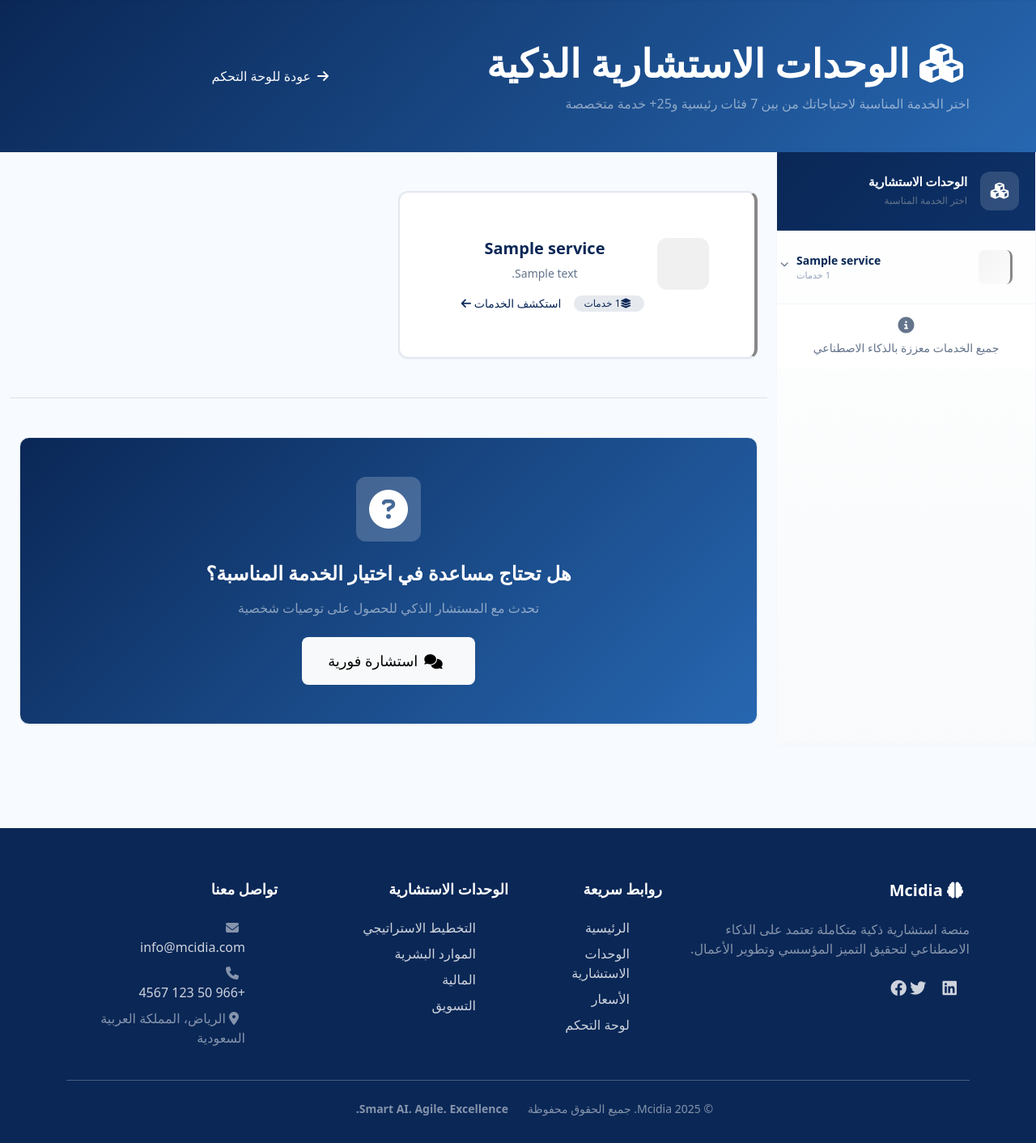
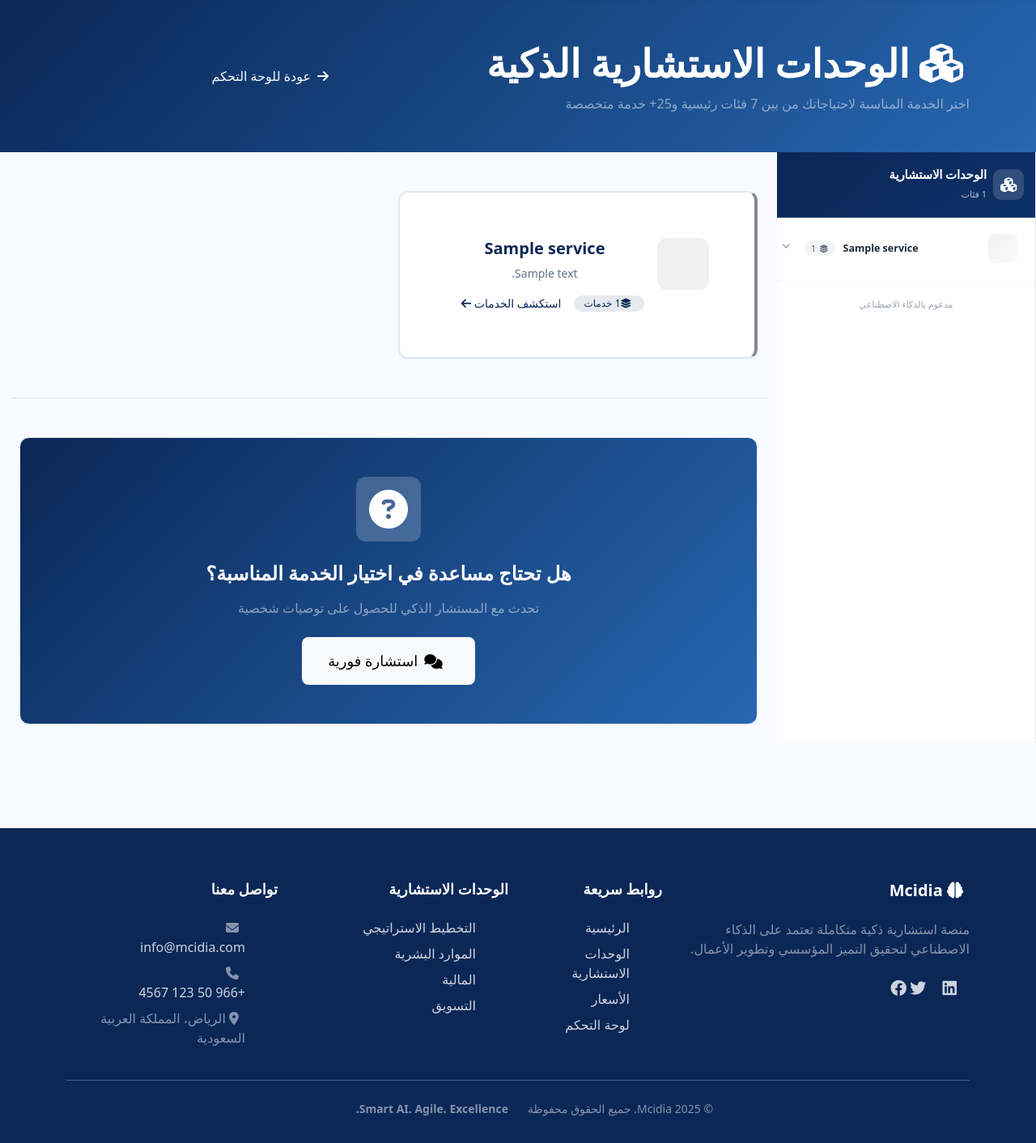
Before and after one commit to Omar-Shaheen-2001/Mcidia_ai, a Flask app: page /services/ in a window 1280 px wide. Shown: the part 89-1501 px from the top of the page at 81% size. Run offline with Flask 3, Linux system fonts and the light colour scheme; tables that the repository leaves empty hold one stand-in row (values such as "Sample post"); some libraries are stand-ins or nearby versions.

Commit message:
Improve responsiveness and visual appeal of the services sidebar
Update `services_sidebar.html` to enhance responsiveness and visual presentation, including adjustments to spacing, header elements, and service item display to better adapt to different screen sizes.

Replit-Commit-Author: Agent
Replit-Commit-Session-Id: 7ee768ab-58ad-4b22-a429-f137f2ebf147
Replit-Commit-Checkpoint-Type: full_checkpoint
Replit-Commit-Event-Id: 4169daad-bbcb-42b5-ab14-e7c2e6f688be
Replit-Commit-Screenshot-Url: https://storage.googleapis.com/screenshot-production-us-central1/d73acdb3-c850-41f1-9aa9-431d1ab13f5f/7ee768ab-58ad-4b22-a429-f137f2ebf147/eCU4CG4

```diff
--- a/templates/components/services_sidebar.html
+++ b/templates/components/services_sidebar.html
@@ -1,23 +1,23 @@
-<!-- Services Sidebar Component - Enhanced Design -->
+<!-- Services Sidebar Component - Responsive Design -->
 <div class="services-sidebar {{ 'd-none d-lg-block' if not always_show else '' }}" id="servicesSidebar">
     <!-- Sidebar Header -->
     <div class="sidebar-header">
-        <div class="d-flex align-items-center gap-3">
+        <div class="d-flex align-items-center gap-2">
             <div class="header-icon">
                 <i class="fas fa-cubes"></i>
             </div>
-            <div>
-                <h6 class="mb-0 fw-bold">
+            <div class="flex-grow-1">
+                <h6 class="mb-0 fw-bold header-title">
                     {{ 'الوحدات الاستشارية' if lang == 'ar' else 'Consulting Modules' }}
                 </h6>
-                <small class="text-muted">{{ 'اختر الخدمة المناسبة' if lang == 'ar' else 'Choose your service' }}</small>
+                <small class="header-subtitle">{{ all_services|length }} {{ 'فئات' if lang == 'ar' else 'categories' }}</small>
             </div>
         </div>
     </div>
 
     <!-- Sidebar Content -->
     <div class="sidebar-content">
-        <div class="accordion accordion-flush" id="servicesAccordion">
+        <div class="accordion" id="servicesAccordion">
             {% for service in all_services %}
             <div class="accordion-item">
                 <!-- Service Category Header -->
@@ -28,16 +28,17 @@
                             data-bs-target="#collapse{{ service.id }}"
                             aria-expanded="{{ 'true' if (current_service and current_service.id == service.id) else 'false' }}"
                             aria-controls="collapse{{ service.id }}">
-                        <div class="d-flex align-items-center w-100 gap-3">
-                            <div class="service-icon-wrapper" style="background: linear-gradient(135deg, {{ service.color }}15, {{ service.color }}05); border-{{ 'right' if lang == 'ar' else 'left' }}: 3px solid {{ service.color }};">
+                        <div class="service-header-content">
+                            <div class="service-icon-box" style="background: linear-gradient(135deg, {{ service.color }}20, {{ service.color }}08);">
                                 <i class="fas {{ service.icon }}" style="color: {{ service.color }};"></i>
                             </div>
-                            <div class="flex-grow-1">
-                                <div class="service-title">
+                            <div class="service-text">
+                                <div class="service-name">
                                     {{ service.title_ar if lang == 'ar' else service.title_en }}
                                 </div>
-                                <div class="service-count">
-                                    {{ service.active_offerings|length }} {{ 'خدمات' if lang == 'ar' else 'services' }}
+                                <div class="service-badge">
+                                    <i class="fas fa-layer-group"></i>
+                                    <span>{{ service.active_offerings|length }}</span>
                                 </div>
                             </div>
                         </div>
@@ -50,26 +51,19 @@
                      aria-labelledby="heading{{ service.id }}"
                      data-bs-parent="#servicesAccordion">
                     <div class="accordion-body">
-                        <div class="offerings-list">
                         {% for offering in service.active_offerings %}
                         <a href="{{ url_for('services.offering_detail', service_slug=service.slug, offering_slug=offering.slug) }}"
-                               class="offering-item {{ 'active' if (current_offering and current_offering.id == offering.id) else '' }}"
-                               data-service-color="{{ service.color }}">
-                                <div class="offering-indicator" style="background-color: {{ service.color }};"></div>
-                                <div class="offering-content">
-                                    <span class="offering-title">
-                                        {{ offering.title_ar if lang == 'ar' else offering.title_en }}
-                                    </span>
+                           class="offering-link {{ 'active' if (current_offering and current_offering.id == offering.id) else '' }}">
+                            <div class="offering-dot" style="background-color: {{ service.color }};"></div>
+                            <span class="offering-name">{{ offering.title_ar if lang == 'ar' else offering.title_en }}</span>
                             {% if offering.is_ai_powered %}
-                                    <span class="ai-badge">
+                            <span class="ai-indicator" title="{{ 'معزز بالذكاء الاصطناعي' if lang == 'ar' else 'AI Powered' }}">
                                 <i class="fas fa-robot"></i>
                             </span>
                             {% endif %}
-                                </div>
-                                <i class="fas fa-chevron-{{ 'left' if lang == 'ar' else 'right' }} offering-arrow"></i>
+                            <i class="fas fa-angle-{{ 'left' if lang == 'ar' else 'right' }} offering-chevron"></i>
                         </a>
                         {% endfor %}
-                        </div>
                     </div>
                 </div>
             </div>
@@ -79,63 +73,69 @@
 
     <!-- Sidebar Footer -->
     <div class="sidebar-footer">
-        <div class="text-center">
-            <i class="fas fa-info-circle text-muted mb-2"></i>
-            <p class="small text-muted mb-0">
-                {{ 'جميع الخدمات معززة بالذكاء الاصطناعي' if lang == 'ar' else 'All services are AI-powered' }}
+        <div class="footer-content">
+            <i class="fas fa-sparkles footer-icon"></i>
+            <p class="footer-text">
+                {{ 'مدعوم بالذكاء الاصطناعي' if lang == 'ar' else 'AI-Powered Services' }}
             </p>
         </div>
     </div>
 </div>
 
 <style>
-/* ========================================
-   Services Sidebar - Enhanced Styling
-   ======================================== */
+/* ==========================================
+   Services Sidebar - Responsive Design
+   ========================================== */
 
 .services-sidebar {
     height: calc(100vh - 70px);
     display: flex;
     flex-direction: column;
-    background: linear-gradient(to bottom, #ffffff 0%, #f8fafb 100%);
-    border-{{ 'left' if lang == 'ar' else 'right' }}: 1px solid var(--color-border-light);
+    background: #ffffff;
+    border-{{ 'left' if lang == 'ar' else 'right' }}: 1px solid #e5e7eb;
     position: sticky;
     top: 70px;
-    box-shadow: 2px 0 8px rgba(10, 39, 86, 0.03);
 }
 
-/* Sidebar Header */
+/* ==========================================
+   Sidebar Header
+   ========================================== */
 .sidebar-header {
-    padding: 1.5rem 1.25rem;
-    background: linear-gradient(135deg, var(--color-primary) 0%, #0D3168 100%);
+    padding: 1.25rem 1rem;
+    background: linear-gradient(135deg, #0A2756 0%, #0D3168 100%);
     border-bottom: 1px solid rgba(255, 255, 255, 0.1);
-    color: white;
+    flex-shrink: 0;
 }
 
 .header-icon {
-    width: 48px;
-    height: 48px;
+    width: 40px;
+    height: 40px;
     background: rgba(255, 255, 255, 0.15);
-    border-radius: var(--radius-lg);
+    border-radius: 10px;
     display: flex;
     align-items: center;
     justify-content: center;
-    font-size: 1.25rem;
+    font-size: 1.125rem;
     color: white;
+    flex-shrink: 0;
 }
 
-.sidebar-header h6 {
+.header-title {
     color: white;
-    font-size: 0.95rem;
+    font-size: 0.9375rem;
     letter-spacing: -0.01em;
+    line-height: 1.3;
 }
 
-.sidebar-header small {
+.header-subtitle {
     color: rgba(255, 255, 255, 0.7);
-    font-size: 0.75rem;
+    font-size: 0.6875rem;
+    font-weight: 500;
 }
 
-/* Sidebar Content */
+/* ==========================================
+   Sidebar Content
+   ========================================== */
 .sidebar-content {
     flex: 1;
     overflow-y: auto;
@@ -143,9 +143,9 @@
     padding: 0.5rem 0;
 }
 
-/* Scrollbar Styling */
+/* Custom Scrollbar */
 .sidebar-content::-webkit-scrollbar {
-    width: 5px;
+    width: 4px;
 }
 
 .sidebar-content::-webkit-scrollbar-track {
@@ -161,184 +161,194 @@
     background: #9ca3af;
 }
 
-/* Accordion Styling */
+/* ==========================================
+   Accordion Base Styles
+   ========================================== */
+.accordion {
+    --bs-accordion-bg: transparent;
+    --bs-accordion-border-width: 0;
+    --bs-accordion-border-radius: 0;
+}
+
 .accordion-item {
     border: none;
     background: transparent;
-    margin-bottom: 0.25rem;
+    margin-bottom: 0.125rem;
 }
 
 .accordion-button {
     padding: 0;
-    background: transparent !important;
+    background: transparent;
     border: none;
     box-shadow: none !important;
-    color: var(--color-text-primary);
+    outline: none;
 }
 
 .accordion-button:focus {
+    box-shadow: none;
     outline: none;
+}
+
+.accordion-button:not(.collapsed) {
+    background: transparent;
+    color: inherit;
     box-shadow: none;
 }
 
-/* Service Category Button */
+/* ==========================================
+   Service Category Button
+   ========================================== */
 .service-category-btn {
-    padding: 0.75rem 1rem;
-    border-radius: var(--radius-md);
-    margin: 0.25rem 0.75rem;
-    transition: all 0.2s ease;
+    padding: 0.875rem 1rem;
+    margin: 0 0.625rem;
+    border-radius: 8px;
+    transition: all 0.2s cubic-bezier(0.4, 0, 0.2, 1);
 }
 
 .service-category-btn:hover {
-    background: rgba(10, 39, 86, 0.03) !important;
-    transform: translateX({{ '2px' if lang == 'ar' else '-2px' }});
+    background: #f9fafb !important;
+    transform: translateX({{ '-2px' if lang == 'ar' else '2px' }});
 }
 
 .service-category-btn:not(.collapsed) {
-    background: linear-gradient(to {{ 'left' if lang == 'ar' else 'right' }}, rgba(10, 39, 86, 0.05), transparent) !important;
+    background: linear-gradient(to {{ 'left' if lang == 'ar' else 'right' }}, #f3f4f6, transparent) !important;
 }
 
-/* Service Icon Wrapper */
-.service-icon-wrapper {
-    width: 42px;
-    height: 42px;
-    border-radius: var(--radius-md);
+.service-header-content {
+    display: flex;
+    align-items: center;
+    gap: 0.875rem;
+    width: 100%;
+}
+
+/* Service Icon Box */
+.service-icon-box {
+    width: 38px;
+    height: 38px;
+    border-radius: 8px;
     display: flex;
     align-items: center;
     justify-content: center;
     flex-shrink: 0;
-    font-size: 1.1rem;
+    font-size: 1rem;
     transition: all 0.2s ease;
 }
 
-.service-category-btn:hover .service-icon-wrapper {
-    transform: scale(1.05);
+.service-category-btn:hover .service-icon-box {
+    transform: scale(1.08);
 }
 
-/* Service Title and Count */
-.service-title {
-    font-size: 0.875rem;
-    font-weight: 600;
-    color: var(--color-text-primary);
-    line-height: 1.3;
-    display: block;
+/* Service Text */
+.service-text {
+    flex: 1;
+    display: flex;
+    align-items: center;
+    gap: 0.625rem;
 }
 
-.service-count {
-    font-size: 0.7rem;
-    color: var(--color-text-tertiary);
-    margin-top: 0.125rem;
+.service-name {
+    font-size: 0.8125rem;
+    font-weight: 600;
+    color: #1f2937;
+    line-height: 1.4;
+    flex: 1;
+}
+
+.service-badge {
+    display: inline-flex;
+    align-items: center;
+    gap: 0.25rem;
+    padding: 0.1875rem 0.5rem;
+    background: #f3f4f6;
+    border-radius: 12px;
+    font-size: 0.6875rem;
+    color: #6b7280;
+    font-weight: 500;
+}
+
+.service-badge i {
+    font-size: 0.625rem;
 }
 
 /* Accordion Arrow */
 .accordion-button::after {
     background-image: none;
-    content: "\f078";
+    content: "\f107";
     font-family: "Font Awesome 6 Free";
     font-weight: 900;
-    font-size: 0.65rem;
-    color: var(--color-text-secondary);
+    font-size: 0.75rem;
+    color: #9ca3af;
     transition: transform 0.2s ease;
-    margin-{{ 'right' if lang == 'ar' else 'left' }}: auto;
+    margin-{{ 'right' if lang == 'ar' else 'left' }}: 0.5rem;
 }
 
 .accordion-button:not(.collapsed)::after {
     transform: rotate(180deg);
-    color: var(--color-primary);
+    color: #0A2756;
 }
 
-/* Accordion Body */
+/* ==========================================
+   Accordion Body
+   ========================================== */
 .accordion-body {
-    padding: 0.5rem 0.75rem 1rem 0.75rem;
+    padding: 0.375rem 0.625rem 0.75rem 0.625rem;
 }
 
-/* Offerings List */
-.offerings-list {
-    display: flex;
-    flex-direction: column;
-    gap: 0.25rem;
-}
-
-/* Offering Item */
-.offering-item {
+/* ==========================================
+   Offering Links
+   ========================================== */
+.offering-link {
     display: flex;
     align-items: center;
     gap: 0.75rem;
     padding: 0.625rem 1rem;
-    border-radius: var(--radius-md);
+    margin: 0.125rem 0.375rem;
+    border-radius: 6px;
     text-decoration: none;
-    color: var(--color-text-secondary);
-    transition: all 0.2s ease;
+    color: #6b7280;
+    font-size: 0.8125rem;
+    transition: all 0.15s ease;
     position: relative;
-    overflow: hidden;
-    margin-{{ 'right' if lang == 'ar' else 'left' }}: 0.5rem;
 }
 
-.offering-item::before {
-    content: '';
-    position: absolute;
-    {{ 'right' if lang == 'ar' else 'left' }}: 0;
-    top: 0;
-    bottom: 0;
-    width: 0;
-    background: var(--color-background);
-    transition: width 0.2s ease;
-    z-index: 0;
+.offering-link:hover {
+    background: #f9fafb;
+    color: #0A2756;
+    transform: translateX({{ '-3px' if lang == 'ar' else '3px' }});
 }
 
-.offering-item:hover::before {
-    width: 100%;
-}
-
-.offering-item:hover {
-    color: var(--color-primary);
-    transform: translateX({{ '3px' if lang == 'ar' else '-3px' }});
-    background: rgba(10, 39, 86, 0.02);
-}
-
-.offering-item.active {
+.offering-link.active {
     background: linear-gradient(to {{ 'left' if lang == 'ar' else 'right' }}, rgba(10, 39, 86, 0.08), rgba(10, 39, 86, 0.02));
-    color: var(--color-primary);
+    color: #0A2756;
     font-weight: 600;
 }
 
-/* Offering Indicator */
-.offering-indicator {
-    width: 6px;
-    height: 6px;
+/* Offering Dot */
+.offering-dot {
+    width: 5px;
+    height: 5px;
     border-radius: 50%;
     flex-shrink: 0;
-    opacity: 0.4;
+    opacity: 0.5;
     transition: all 0.2s ease;
-    position: relative;
-    z-index: 1;
 }
 
-.offering-item:hover .offering-indicator,
-.offering-item.active .offering-indicator {
+.offering-link:hover .offering-dot,
+.offering-link.active .offering-dot {
     opacity: 1;
-    transform: scale(1.3);
+    transform: scale(1.4);
 }
 
-/* Offering Content */
-.offering-content {
+/* Offering Name */
+.offering-name {
     flex: 1;
-    display: flex;
-    align-items: center;
-    gap: 0.5rem;
-    position: relative;
-    z-index: 1;
-}
-
-.offering-title {
-    font-size: 0.8125rem;
     line-height: 1.4;
 }
 
-/* AI Badge */
-.ai-badge {
-    width: 18px;
-    height: 18px;
+/* AI Indicator */
+.ai-indicator {
+    width: 16px;
+    height: 16px;
     background: linear-gradient(135deg, #2767B1, #0A2756);
     color: white;
     border-radius: 50%;
@@ -349,89 +359,216 @@
     flex-shrink: 0;
 }
 
-/* Offering Arrow */
-.offering-arrow {
-    font-size: 0.6rem;
-    color: var(--color-text-tertiary);
+/* Offering Chevron */
+.offering-chevron {
+    font-size: 0.625rem;
+    color: #d1d5db;
     opacity: 0;
     transition: all 0.2s ease;
-    position: relative;
-    z-index: 1;
 }
 
-.offering-item:hover .offering-arrow,
-.offering-item.active .offering-arrow {
+.offering-link:hover .offering-chevron,
+.offering-link.active .offering-chevron {
     opacity: 1;
-    transform: translateX({{ '3px' if lang == 'ar' else '-3px' }});
 }
 
-/* Sidebar Footer */
+/* ==========================================
+   Sidebar Footer
+   ========================================== */
 .sidebar-footer {
-    padding: 1rem 1.25rem;
-    border-top: 1px solid var(--color-border-light);
+    padding: 0.875rem 1rem;
+    border-top: 1px solid #f3f4f6;
     background: white;
+    flex-shrink: 0;
 }
 
-.sidebar-footer i {
-    font-size: 1.25rem;
+.footer-content {
+    text-align: center;
+}
+
+.footer-icon {
+    font-size: 1.125rem;
+    color: #fbbf24;
+    margin-bottom: 0.375rem;
     display: block;
 }
 
-.sidebar-footer p {
-    line-height: 1.4;
+.footer-text {
+    font-size: 0.6875rem;
+    color: #9ca3af;
+    margin: 0;
+    font-weight: 500;
 }
 
-/* Mobile Responsive */
+/* ==========================================
+   Responsive Design
+   ========================================== */
+
+/* Large Desktops (1440px+) */
+@media (min-width: 1440px) {
+    .sidebar-header {
+        padding: 1.5rem 1.25rem;
+    }
+
+    .header-icon {
+        width: 44px;
+        height: 44px;
+        font-size: 1.25rem;
+    }
+
+    .header-title {
+        font-size: 1rem;
+    }
+
+    .service-category-btn {
+        padding: 1rem 1.125rem;
+        margin: 0 0.75rem;
+    }
+
+    .service-icon-box {
+        width: 42px;
+        height: 42px;
+        font-size: 1.125rem;
+    }
+
+    .service-name {
+        font-size: 0.875rem;
+    }
+
+    .offering-link {
+        padding: 0.75rem 1.125rem;
+        font-size: 0.875rem;
+    }
+}
+
+/* Standard Desktops (1024px - 1439px) */
+@media (min-width: 1024px) and (max-width: 1439px) {
+    .sidebar-header {
+        padding: 1.125rem 0.875rem;
+    }
+
+    .header-icon {
+        width: 38px;
+        height: 38px;
+    }
+
+    .service-category-btn {
+        padding: 0.75rem 0.875rem;
+        margin: 0 0.5rem;
+    }
+
+    .service-icon-box {
+        width: 36px;
+        height: 36px;
+        font-size: 0.9375rem;
+    }
+
+    .service-name {
+        font-size: 0.78125rem;
+    }
+
+    .offering-link {
+        padding: 0.5625rem 0.875rem;
+        gap: 0.625rem;
+    }
+}
+
+/* Tablets & Mobile (< 992px) */
 @media (max-width: 991px) {
     .services-sidebar {
         position: fixed;
-        {{ 'right' if lang == 'ar' else 'left' }}: -320px;
+        {{ 'right' if lang == 'ar' else 'left' }}: -100%;
         top: 70px;
-        width: 320px;
+        width: 85%;
+        max-width: 320px;
         height: calc(100vh - 70px);
         z-index: 1040;
         transition: {{ 'right' if lang == 'ar' else 'left' }} 0.3s cubic-bezier(0.4, 0, 0.2, 1);
-        box-shadow: 4px 0 20px rgba(10, 39, 86, 0.15);
+        box-shadow: 4px 0 24px rgba(10, 39, 86, 0.15);
+        border: none;
     }
 
     .services-sidebar.show {
         {{ 'right' if lang == 'ar' else 'left' }}: 0;
     }
+
+    .service-category-btn {
+        padding: 0.875rem 1rem;
     }
 
-/* RTL Adjustments */
+    .offering-link {
+        padding: 0.75rem 1rem;
+    }
+}
+
+/* Small Mobile (< 576px) */
+@media (max-width: 575px) {
+    .services-sidebar {
+        width: 90%;
+        max-width: 280px;
+    }
+
+    .sidebar-header {
+        padding: 1rem 0.875rem;
+    }
+
+    .header-icon {
+        width: 36px;
+        height: 36px;
+        font-size: 1rem;
+    }
+
+    .header-title {
+        font-size: 0.875rem;
+    }
+
+    .header-subtitle {
+        font-size: 0.625rem;
+    }
+
+    .service-category-btn {
+        padding: 0.75rem 0.875rem;
+        margin: 0 0.5rem;
+    }
+
+    .service-icon-box {
+        width: 34px;
+        height: 34px;
+        font-size: 0.875rem;
+    }
+
+    .service-name {
+        font-size: 0.75rem;
+    }
+
+    .service-badge {
+        padding: 0.125rem 0.375rem;
+        font-size: 0.625rem;
+    }
+
+    .offering-link {
+        padding: 0.625rem 0.875rem;
+        font-size: 0.75rem;
+        gap: 0.625rem;
+    }
+
+    .sidebar-footer {
+        padding: 0.75rem 0.875rem;
+    }
+
+    .footer-text {
+        font-size: 0.625rem;
+    }
+}
+
+/* RTL Support */
 [dir="rtl"] .services-sidebar {
-    border-right: 1px solid var(--color-border-light);
+    border-right: 1px solid #e5e7eb;
     border-left: none;
 }
 
-/* Dark Mode Support (Future) */
-@media (prefers-color-scheme: dark) {
-    .services-sidebar {
-        background: linear-gradient(to bottom, #1a1a1a 0%, #0f0f0f 100%);
-        border-color: #2a2a2a;
-    }
-
-    .sidebar-header {
-        background: linear-gradient(135deg, #0A2756 0%, #081d3f 100%);
-    }
-
-    .sidebar-footer {
-        background: #1a1a1a;
-        border-color: #2a2a2a;
-    }
-
-    .service-title {
-        color: #e5e7eb;
-    }
-
-    .offering-item {
-        color: #9ca3af;
-    }
-
-    .offering-item:hover,
-    .offering-item.active {
-        color: #60a5fa;
-    }
+[dir="rtl"] .accordion-button::after {
+    margin-right: 0.5rem;
+    margin-left: 0;
 }
 </style>
```
Lines whose indentation alone changed are shown as unchanged.
